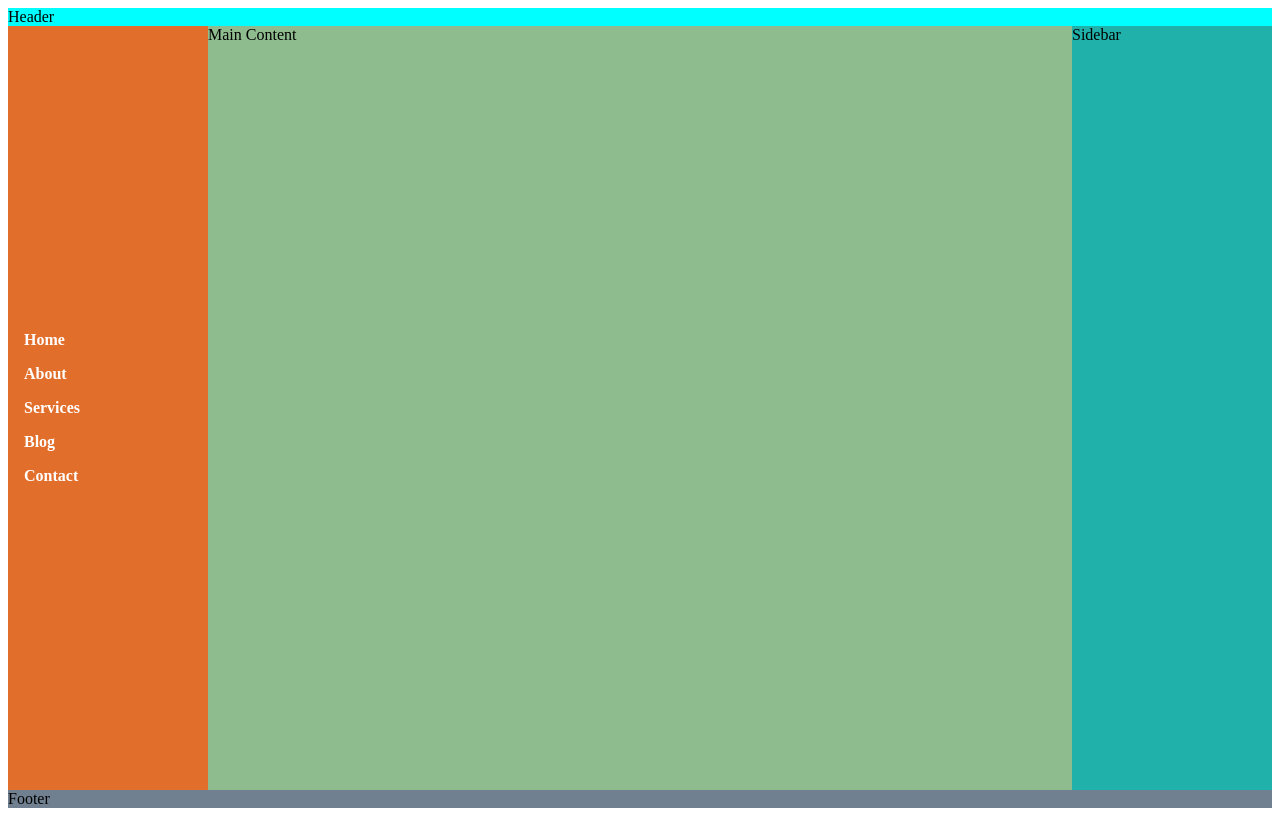
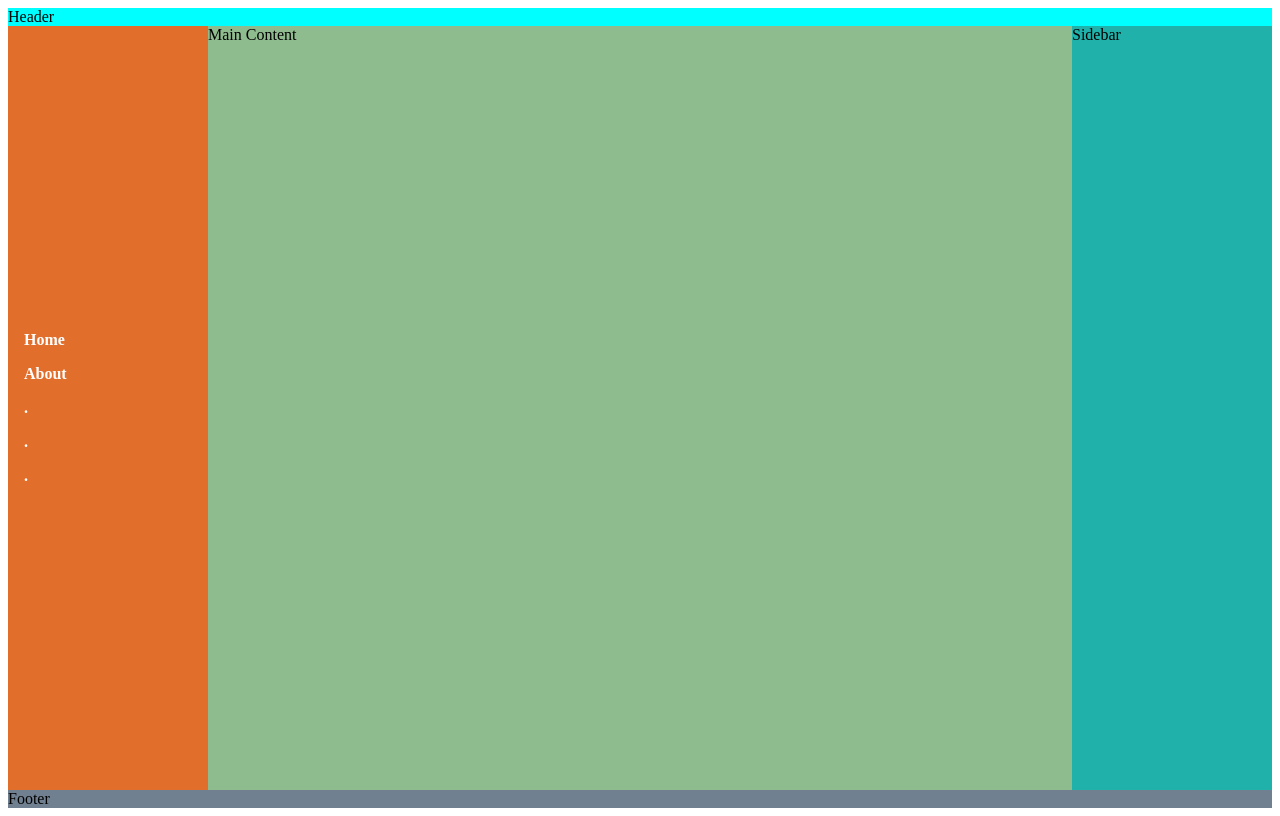
Before and after one commit to liveranceko689/my-assignments, a plain HTML site: page index.html in a window 1280 px wide. Drawn offline with Linux system fonts and the light colour scheme.

Commit message:
Update index.html

```diff
--- a/index.html
+++ b/index.html
@@ -85,9 +85,9 @@
         <nav>
             <a href="#">Home</a>
             <a href="#">About</a>
-            <a href="#">Services</a>
-            <a href="#">Blog</a>
-            <a href="#">Contact</a>
+            <a href="#">.</a>
+            <a href="#">.</a>
+            <a href="#">.</a>
         </nav>
 
         <main>Main Content</main>
```
